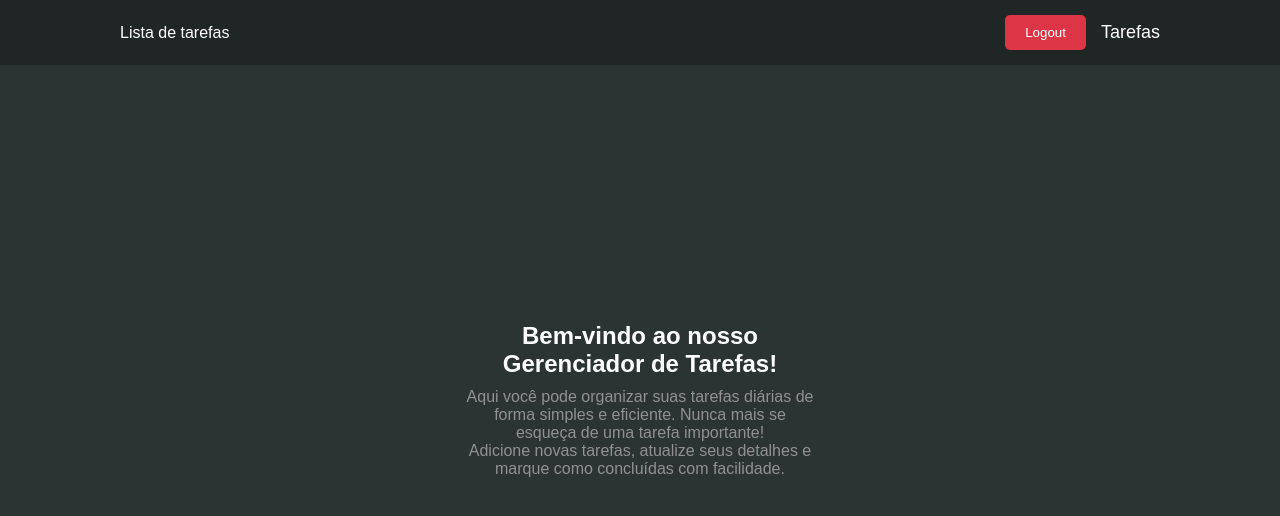
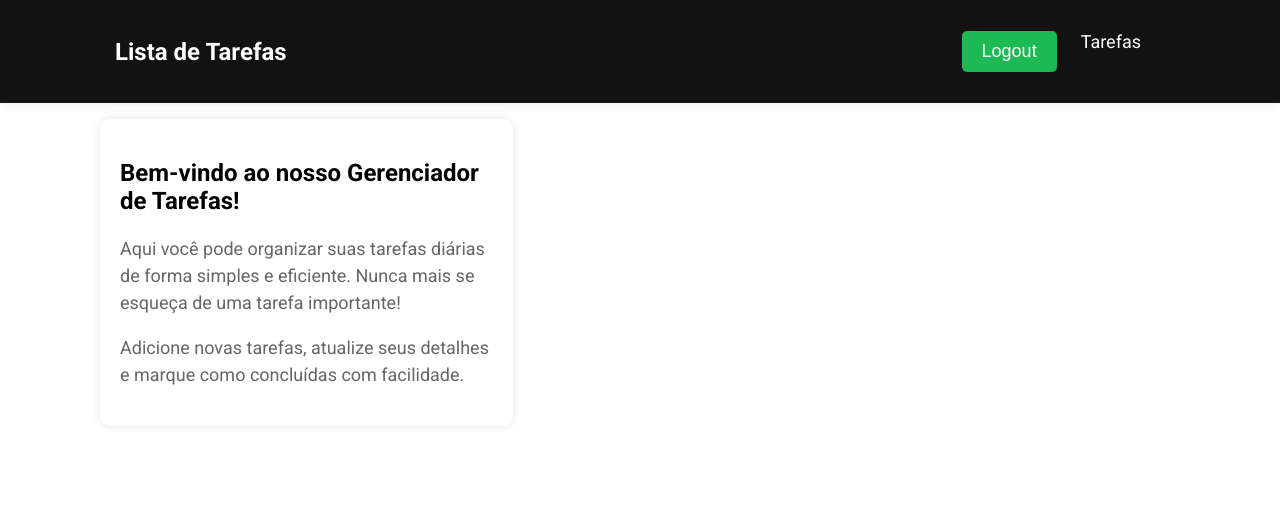
Before and after one commit to 2dbueno/DjangoProject1, a Django app: page / in a window 1280 px wide. Shown: the top 516 px of the page. Run offline with Django 4.2, Linux system fonts and the light colour scheme; the visitor is signed in with stand-in values (Sample User, id 1).

Commit message:
Update home

```diff
--- a/todos/static/css/home.css
+++ b/todos/static/css/home.css
@@ -1,104 +1,161 @@
-:root {
-    --bg-color: #2C3333;
-  }
+/**
+ * Import Roboto font from Google Fonts.
+ */
+@import url('https://fonts.googleapis.com/css2?family=Roboto:wght@400;500;700&display=swap');
 
-* {
-    margin: 0;
-    padding: 0;
-    box-sizing: border-box;
+/**
+  * Apply basic styling to the body element.
+  */
+body {
+  margin: 0;
+  padding: 0;
+  box-sizing: border-box;
+  font-family: 'Roboto', sans-serif;
 }
 
-body {
-    font-family: Arial, sans-serif;
-    background-color: var(--bg-color);
-    margin: 0;
+/**
+  * Style the main background container.
+  */
+.main-bg {
+  background-color: #FFFFFF;
+  border-radius: 90px;
 }
 
-.navbar-brand {
-    color: #ffffff;
-
-}
-.navbar {
-    background-color:#202525;
-    padding: 15px 120px; /* Adicionando padding apenas nos lados */
-    display: flex;
-    justify-content: space-between;
-    align-items: center;
+/**
+  * Style the navigation bar.
+  */
+nav {
+  background-color: #121212;
+  box-shadow: 0px 0px 10px rgba(0, 0, 0, 0.1);
+  display: flex;
+  justify-content: space-between;
+  align-items: center;
+  padding: 15px;
+  margin-bottom: 16px;
 }
 
-.navbar-nav {
-    list-style: none;
-    display: flex;
-    align-items: center;
-    text-align: center; /* Centralizando o conteúdo dos links */
+/**
+  * Style the brand name in the navigation bar.
+  */
+.navbar-brand {
+  color: #FFFFFF;
+  font-weight: bold;
+  font-size: 24px;
+  margin-left: 100px;
 }
 
-.navbar-nav li {
-    margin-right: 15px;
-    position: relative;
+/**
+  * Style the navigation links.
+  */
+nav ul {
+  display: flex;
+  list-style: none;
+  margin-right: 100px;
 }
 
-.navbar-nav li:last-child {
-    margin-right: 0;
+/**
+  * Add margin to the right of each navigation link.
+  */
+nav ul li {
+  margin-right: 24px;
 }
 
-.navbar-nav li a {
-    color: #fff;
-    text-decoration: none;
-    font-size: 18px;
+/**
+  * Style the navigation link text.
+  */
+nav ul li a {
+  text-decoration: none;
+  color: #FFFFFF;
+  font-size: 18px;
+  transition: color 0.3s ease;
 }
 
-.welcome-card {
-    width: 350px;
-    /* Centralizar na vertical e na horizontal */
-    position: absolute;
-    top: 50%;
-    left: 50%;
-    transform: translate(-50%, -50%);
+/**
+  * Change the color of the navigation link text on hover.
+  */
+nav ul li a:hover {
+  color: #1db954;
 }
 
-.card-title {
-    text-align: center;
-    font-size: 24px;
-    font-weight: bold;
-    margin-bottom: 10px;
-    color: #ffffff;
+/**
+  * Style the logout button.
+  */
+.logout-button {
+  background-color: #1db954;
+  color: #FFFFFF;
+  border: none;
+  border-radius: 5px;
+  padding: 10px 20px;
+  font-size: 18px;
+  cursor: pointer;
+  transition: background-color 0.3s ease;
 }
 
-.card-text {
-    text-align: center;
-    font-size: 16px;
-    color: #919191;
+/**
+  * Change the background color of the logout button on hover.
+  */
+.logout-button:hover {
+  background-color: #121212;
 }
 
-/* Scrollbar */
-::-webkit-scrollbar {
-    width: 8px;
+/**
+  * Style the task list container.
+  */
+.task-list {
+  display: flex;
+  flex-wrap: wrap;
+  justify-content: space-between;
+  margin-left: 100px;
 }
 
-::-webkit-scrollbar-thumb {
-    background: #888;
-    border-radius: 4px;
+/**
+  * Style each task item.
+  */
+.task-item {
+  background-color: #FFFFFF;
+  box-shadow: 0px 0px 10px rgba(0, 0, 0, 0.1);
+  border-radius: 10px;
+  padding: 20px;
+  margin-bottom: 30px;
+  width: calc(33.333% - 20px);
 }
 
-::-webkit-scrollbar-thumb:hover {
-    background: #555;
+/**
+  * Style the task item title.
+  */
+.task-item h3 {
+  font-size: 24px;
+  font-weight: bold;
+  color: #121212;
+  margin-bottom: 10px;
 }
 
-.logout-button {
-    background-color: #dc3545;
-    color: white;
-    border: none;
-    padding: 10px 20px;
-    border-radius: 5px;
-    cursor: pointer;
-    text-decoration: none;
+/**
+  * Style the task item description.
+  */
+.task-item p {
+  font-size: 18px;
+  color: #666666;
+  line-height: 1.5;
 }
 
-.logout-button:hover {
-    background-color: #c82333;
+/**
+  * Style the task item button.
+  */
+.task-item button {
+  background-color: #1db954;
+  color: #FFFFFF;
+  border: none;
+  border-radius: 5px;
+  padding: 10px 20px;
+  font-size: 18px;
+  cursor: pointer;
+  transition: background-color 0.3s ease;
 }
 
-.logout-button:focus {
-    box-shadow: 0 0 0 0.25rem rgba(220, 53, 69, 0.5);
+/**
+  * Change the background color of the task item button on hover.
+  */
+.task-item button:hover {
+  background-color: #121212;
 }
--- a/todos/templates/home/home.html
+++ b/todos/templates/home/home.html
@@ -8,18 +8,16 @@
     <title>Gerenciador de tarefas</title>
     <link rel="stylesheet" href="{% static 'css/home.css' %}">
 </head>
-<body>
-    <nav class="navbar">
-        <a class="navbar-brand">Lista de tarefas</a>
-        <ul class="navbar-nav">
+<body class="main-bg">
+    <nav>
+        <a class="navbar-brand">Lista de Tarefas</a>
+        <ul>
             {% if user.is_authenticated %}
             <li>
                 <form action="{% url 'logout' %}" method="post" class="d-flex">
                     {% csrf_token %}
-                    <button type="submit" class="btn btn-danger logout-button">Logout</button>
+                    <button type="submit" class="logout-button">Logout</button>
                 </form>
-
-
             </li>
             {% else %}
             <li><a href="{% url 'login_user' %}">Login</a></li>
@@ -29,12 +27,17 @@
         </ul>
     </nav>
 
-    <div class="welcome-card card">
-        <div class="card-body">
-            <h2 id="welcome-heading" class="card-title">Bem-vindo ao nosso Gerenciador de Tarefas!</h2>
-            <p class="card-text">Aqui você pode organizar suas tarefas diárias de forma simples e eficiente. Nunca mais se esqueça de uma tarefa importante!</p>
-            <p class="card-text">Adicione novas tarefas, atualize seus detalhes e marque como concluídas com facilidade.</p>
-        </div>
+    <div class="main-content container">
+        <section class="section task-list">
+            <div class="task-item">
+                <div class="intro-text-content">
+                    <h2>Bem-vindo ao nosso Gerenciador de Tarefas!</h2>
+                    <p>Aqui você pode organizar suas tarefas diárias de forma simples e eficiente. Nunca mais se esqueça de uma tarefa importante!</p>
+                    <p>Adicione novas tarefas, atualize seus detalhes e marque como concluídas com facilidade.</p>
+                </div>
+            </div>
+        </section>
     </div>
+
 </body>
 </html>
```
Also changed, not shown: todos/static/css/img/background-home.svg (added).
